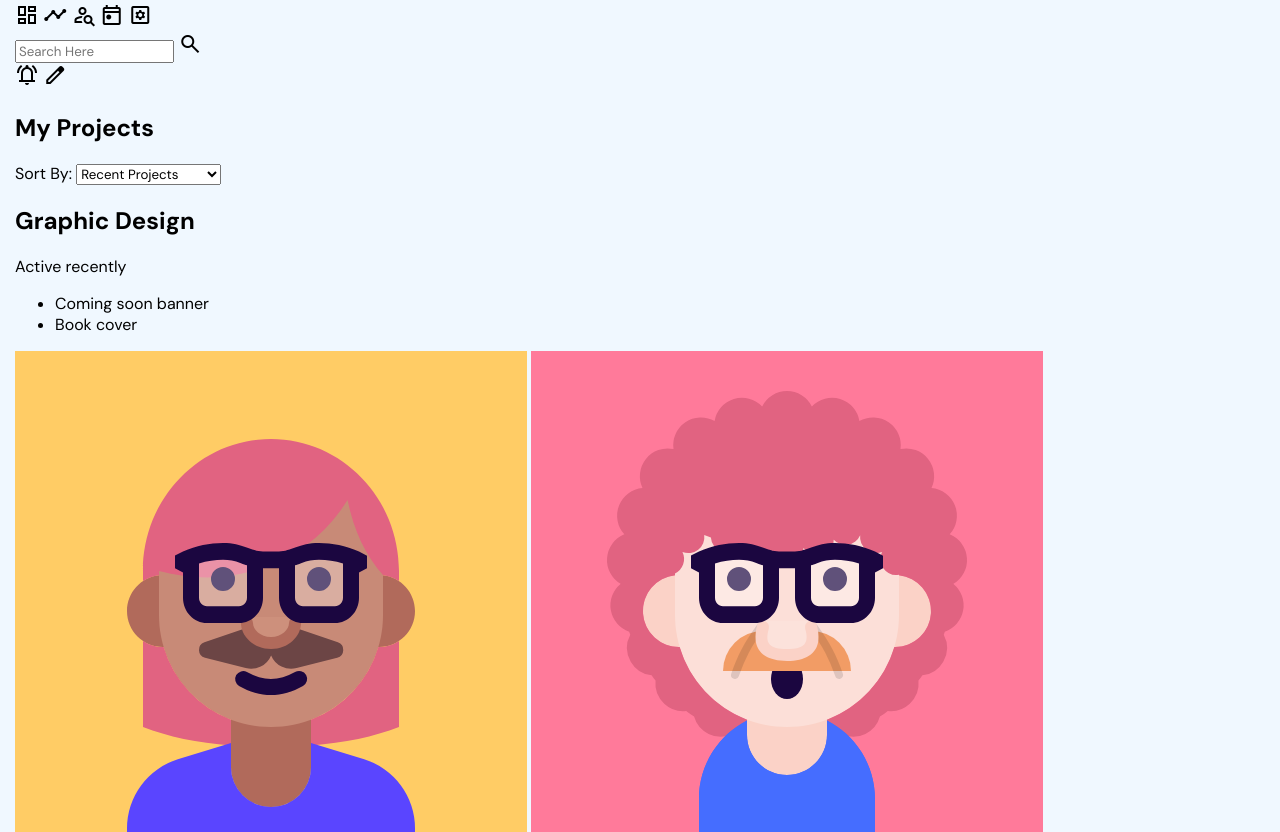
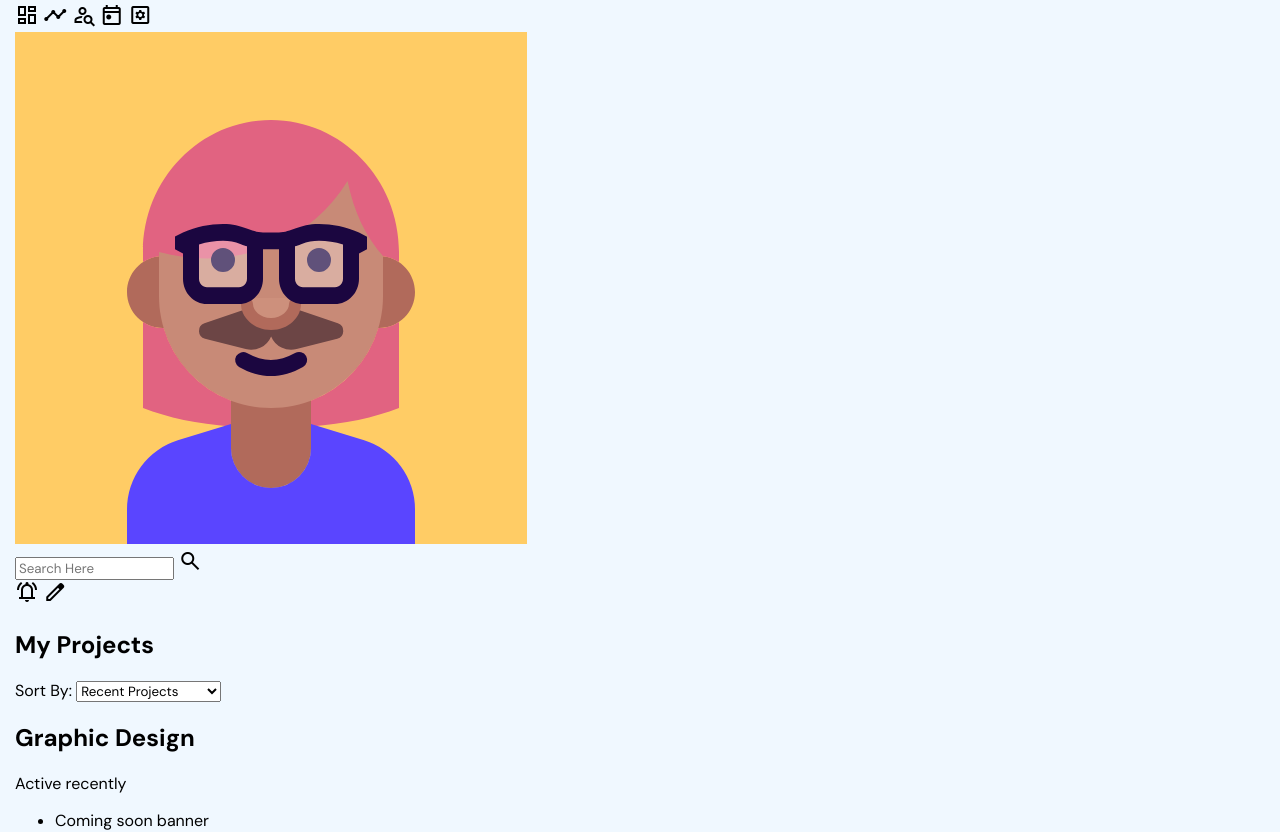
Before and after one commit to Muimi81/instinct-hub-dashboard, a plain HTML site: page index.html in a window 1280 px wide. Shown: the part 1252-2084 px from the top of the page. Drawn offline with nearby package versions, Linux system fonts and the light colour scheme.

Commit message:
add user image

```diff
--- a/index.html
+++ b/index.html
@@ -50,6 +50,8 @@
                 <span class="material-symbols-outlined">settings_applications</span>
 
             </div>
+
+            <img src="img/01.png" alt="user-image" class="user">
 
         </section><!--navigation section ends-->
 
```
